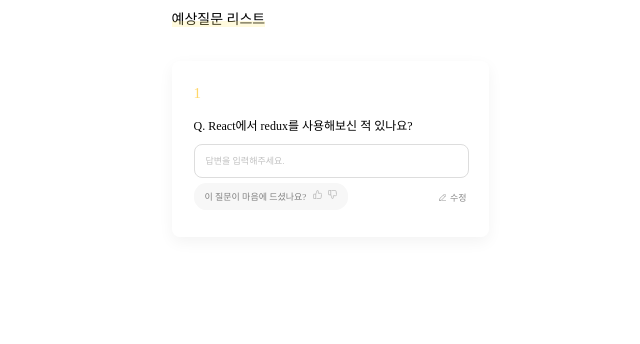
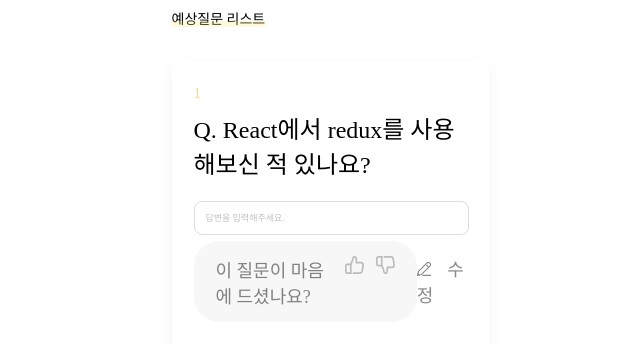
Before and after one commit to SominLeeeeee/highlightme_front_public, a React (Create React App) app: page /questions/1 in a window 1280 px wide. Shown: the top 344 px of the page, without its empty margins (310-950 px from the left). Built offline with nearby package versions, Linux system fonts and the light colour scheme; the HTML template or start-up script is replaced by a standard one.

Commit message:
Question component px->rem

```diff
--- a/src/components/Question.scss
+++ b/src/components/Question.scss
@@ -1,9 +1,10 @@
 #questionText {
-  font-size: 12px;
+  font-size: 1.5rem;
   display: block;
   text-align: left;
   color: black;
-  margin: 6px 0 10px 0;
+  margin: 0.875px 0 1.313rem 0;
+  font-family: "AppleSDGothicNeo-Medium";
 }
 
 #underQuestion {
@@ -11,15 +12,14 @@
   flex-direction: row;
   justify-content: space-between;
   align-items: center;
-  margin-bottom: 5px;
-}
+  margin-bottom: 1.875rem;
 
   #evaluateQuestionBox {
-  border-radius: 12.5px;
+    border-radius: 1.563rem;
     background-color: #f7f7f7;
-  padding: 7px 11px 7px 11px;
+    padding: 0.969rem 1.375rem 0.844rem 1.375rem;
     color: #818181;
-  font-size: 9px;
+    font-size: 1.125rem;
     display: flex;
     width: fit-content;
     font-family: "AppleSDGothicNeo-Regular";
@@ -27,21 +27,22 @@
     #icGood,
     #icBad {
       display: inline-block;
-    width: 9.4px;
-    height: 9px;
-    margin-left: 6.2px;
+      width: 1.181rem;
+      height: 1.125rem;
+      margin-left: 0.775rem;
     }
   }
 
   #editAnswerBox {
     #icEdit {
-    width: 7.2px;
-    height: 7.2px;
-    margin-right: 4px;
+      width: 0.9rem;
+      height: 0.9rem;
+      margin-right: 1rem;
     }
     p {
       display: inline;
-    font-size: 9px;
+      font-size: 1.125rem;
       color: #898989;
     }
   }
+}
```
Lines whose indentation alone changed are shown as unchanged.
